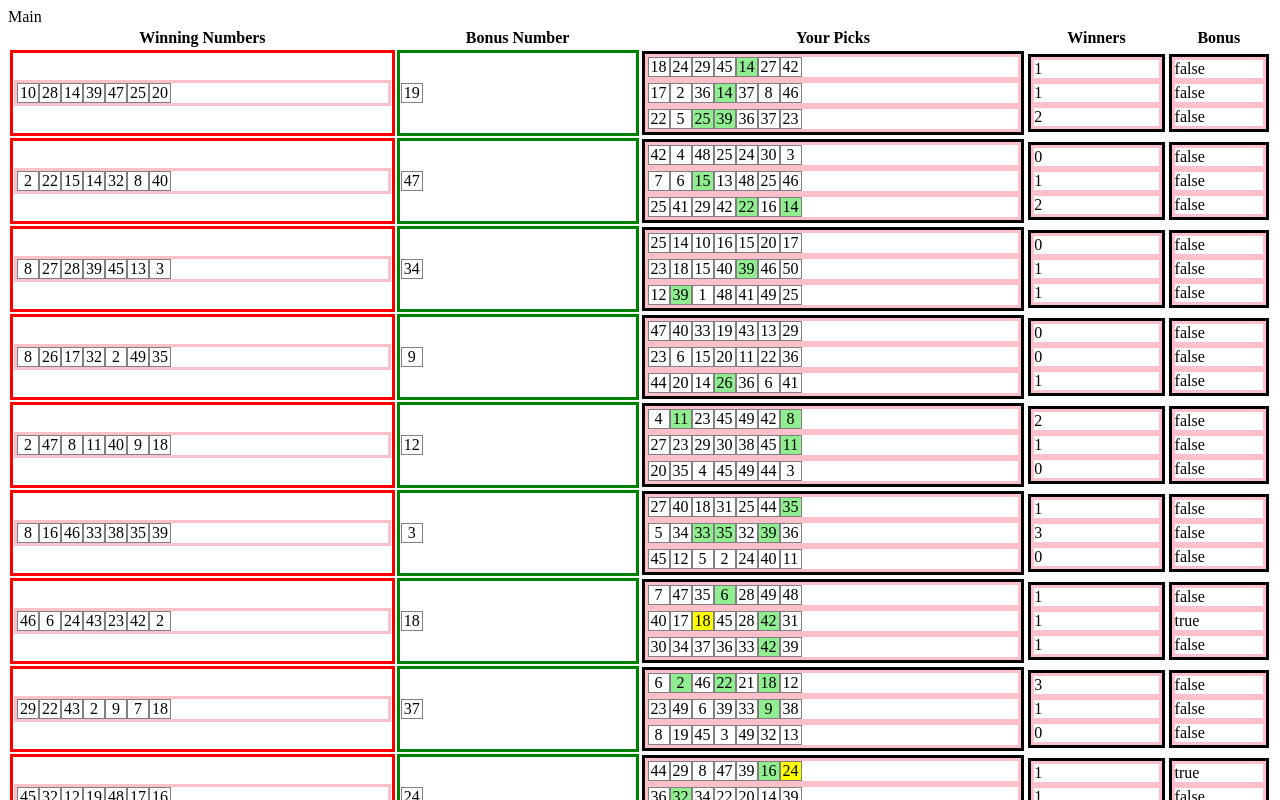
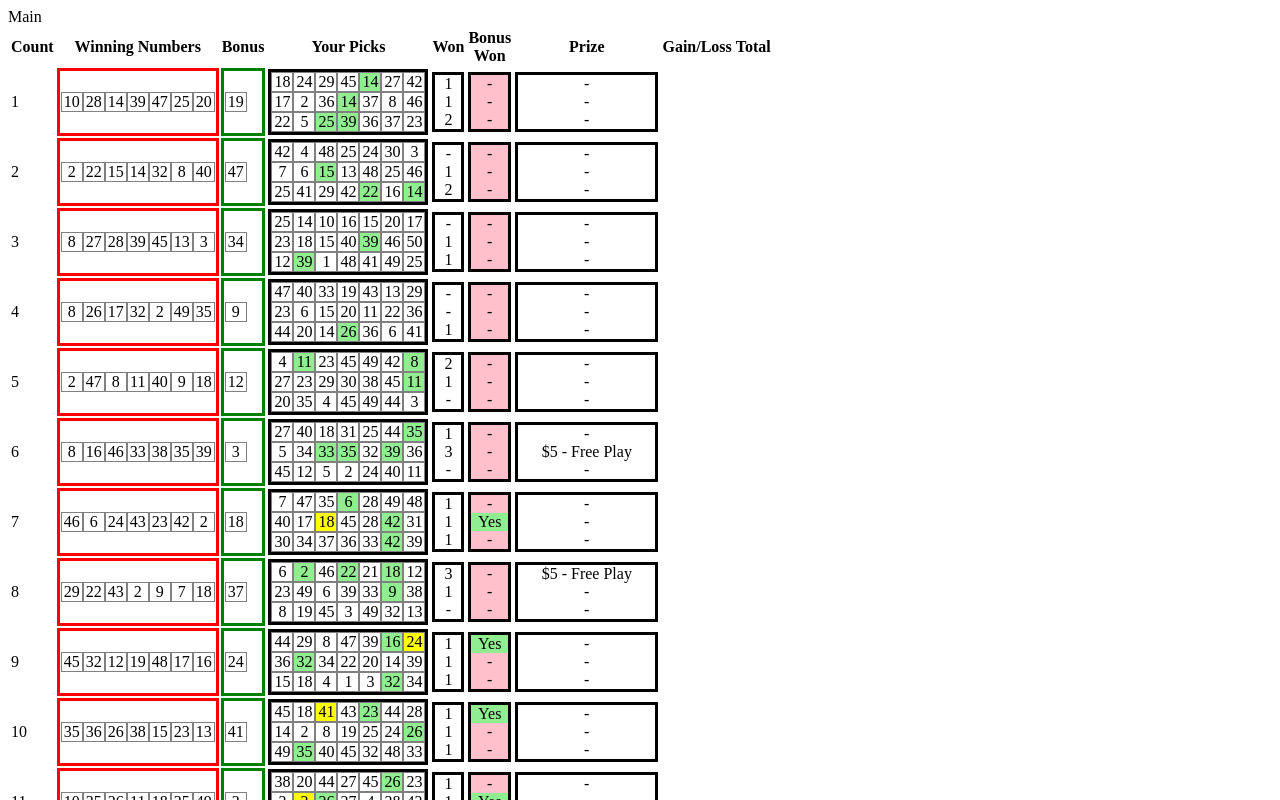
Before and after one commit to theallseeingeye/lotto-max, a React app: page / in a window 1280 px wide. Shown: the top 800 px of the page. Built offline with nearby package versions, Linux system fonts and the light colour scheme.

Commit message:
Fitted to tables

```diff
--- a/src/components/displayPlays.js
+++ b/src/components/displayPlays.js
@@ -32,9 +32,7 @@ const Column = styled.div`
 const Row = styled.div`
 	display: flex;
 	flex-direction: row;
-	//width: 100%;
-	border: solid pink;
-	//justify-content: space-evenly;
+	justify-content: center;
 `;
 
 const WinningNumbers = styled.div`
@@ -43,13 +41,19 @@ const WinningNumbers = styled.div`
 	flex-direction: row;
 `;
 
+const jackpotPrize = 10000000;
+const numberOfPlayers = 30000000 * 0.1;
+const poolFunds = numberOfPlayers * 5 * 0.521 - jackpotPrize;
 
 export function displayPlays(amount, numberOfPlays, manualPick = null) {
 	let list = [];
-	for (let i = 0; i <= amount; i++) {
+	for (let i = 0; i < amount; i++) {
 		const results = drawResults(true);
 		list.push(
-			<tr style={{border: 'solid yellow'}}>
+			<tr key={uuidv4()}>
+				<td>
+					{i + 1}
+				</td>
 				{renderDrawResults(results)}
 				{renderUserNumbers(numberOfPlays, results, manualPick)}
 			</tr>
@@ -104,17 +108,91 @@ function drawResults(includeBonus) {
 	return includeBonus ? {selectedBalls, bonusBall} : {selectedBalls};
 }
 
+function prizeInfo(winningCount, wonBonus) {
+	if (wonBonus) {
+		switch(winningCount) {
+			case 3:
+				return {
+					amount: 20,
+					details: '$20'
+				};
+			case 4:
+				const four = (0.0275 * poolFunds) / (numberOfPlayers * (1/1105));
+				return {
+					amount: four,
+					details: four
+				};
+			case 5:
+				const five = (0.015 * poolFunds) / (numberOfPlayers * (1 / 37749));
+				return {
+					amount: five,
+					details: five
+				};
+			case 6:
+				const six = (0.025 * poolFunds) / (numberOfPlayers * (1 / 4756400));
+				return {
+					amount: six,
+					details: six
+				};
+			case 7:
+				return {
+					amount: jackpotPrize + poolFunds * 0.8725,
+					details: 'JACKPOT!!!!!'
+				};
+			default:
+				return {
+					amount: -5,
+					details: '-'
+				};
+		}
+
+	} else {
+		// DID NOT WIN BONUS
+		switch(winningCount) {
+			case 3:
+				return {
+					amount: 5,
+					details: '$5 - Free Play'
+				};
+			case 4: {
+				return {
+					amount: 20,
+					details: '$20'
+				};
+			}
+			case 5:
+				const five = (0.0375 * poolFunds) / (numberOfPlayers * (1/1841));
+				return {
+					amount: five,
+					details: five
+				};
+			case 6:
+				const six = (0.025 * poolFunds) / (numberOfPlayers * (1 / 113248));
+				return {
+					amount: six,
+					details: six
+				};
+			default:
+				return {
+					amount: -5,
+					details: '-'
+				}
+		}
+	}
+}
+
 function findWinners(lotteryResults, userNumbers) {
 	const wonBonuses = [];
 	const winningCounts = [];
 	const renderPlays = [];
-
+	const prizeDetails = [];
 	// Go through each play
 
 		userNumbers.forEach((play) => {
 			const renderNumber = [];
 			let winningCount = 0;
-			let wonBonus = 'false';
+			let wonBonus = false;
+
 			// Check numbers of each play.
 			play.forEach((number) => {
 
@@ -133,7 +211,7 @@ function findWinners(lotteryResults, userNumbers) {
 					)
 				} else if (number === lotteryResults.bonusBall) {
 					// Matched bonus!
-					wonBonus = String(true);
+					wonBonus = true;
 					renderNumber.push(
 						<NumberBox
 							key={uuidv4()}
@@ -157,33 +235,44 @@ function findWinners(lotteryResults, userNumbers) {
 		});
 
 		renderPlays.push(
-			<Row>
+			<Row key={uuidv4()}>
 				{renderNumber}
 			</Row>
 		);
 		winningCounts.push(
-			<Row>
-				{winningCount}
+			<Row key={uuidv4()}>
+				{winningCount ? winningCount : '-'}
 			</Row>
 		);
 		wonBonuses.push(
-			<Row>
-				{wonBonus}
+			<Row
+				style={{backgroundColor: `${wonBonus ? 'lightGreen' : 'pink'}`}}
+				key={uuidv4()}
+			>
+				{wonBonus ? 'Yes' : '-'}
+			</Row>
+		);
+		prizeDetails.push(
+			<Row
+				key={uuidv4()}
+			>
+				{prizeInfo(winningCount, wonBonus).details}
 			</Row>
 		)
 
 	});
-	return [
+	return {
 		wonBonuses,
 		winningCounts,
-		renderPlays
-	];
+		renderPlays,
+		prizeDetails
+	};
 }
 
 
 function renderUserPicks(userPicks, results) {
 	// Loop through the userPicks and highlight winners
-	const [wonBonuses, winningCounts, renderPlays] = findWinners(results, userPicks);
+	const {wonBonuses, winningCounts, renderPlays, prizeDetails} = findWinners(results, userPicks);
 	return (
 		<>
 			<td>
@@ -199,6 +288,11 @@ function renderUserPicks(userPicks, results) {
 			<td>
 				<Column>
 					{wonBonuses}
+				</Column>
+			</td>
+			<td>
+				<Column>
+					{prizeDetails}
 				</Column>
 			</td>
 		</>
--- a/src/components/main.js
+++ b/src/components/main.js
@@ -4,12 +4,12 @@ import styled from 'styled-components'
 
 const Titles = styled.tr`
 	//display: flex;
-	//border: solid black;
+	border-color: black;
 	//justify-content: space-evenly;
 `;
 
 const Table = styled.table`
-	width: 100%;
+	//width: 100%;
 `;
 
 
@@ -21,13 +21,17 @@ export function Main() {
 			<Table>
 				<tbody>
 					<Titles>
+						<th>Count</th>
 						<th>Winning Numbers</th>
-						<th>Bonus Number</th>
+						<th>Bonus</th>
 						<th>Your Picks</th>
-						<th>Winners</th>
-						<th>Bonus</th>
+						<th>Won</th>
+						<th>Bonus <br/>Won</th>
+						<th>Prize</th>
+						<th>Gain/Loss</th>
+						<th>Total</th>
 					</Titles>
-					{displayPlays(20, 3)}
+					{displayPlays(500, 3)}
 				</tbody>
 			</Table>
 		</div>
```
